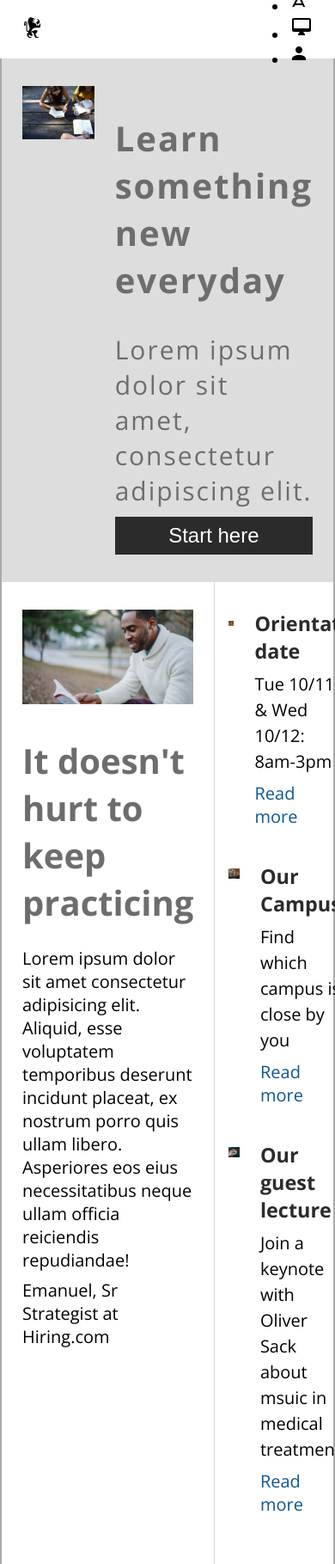
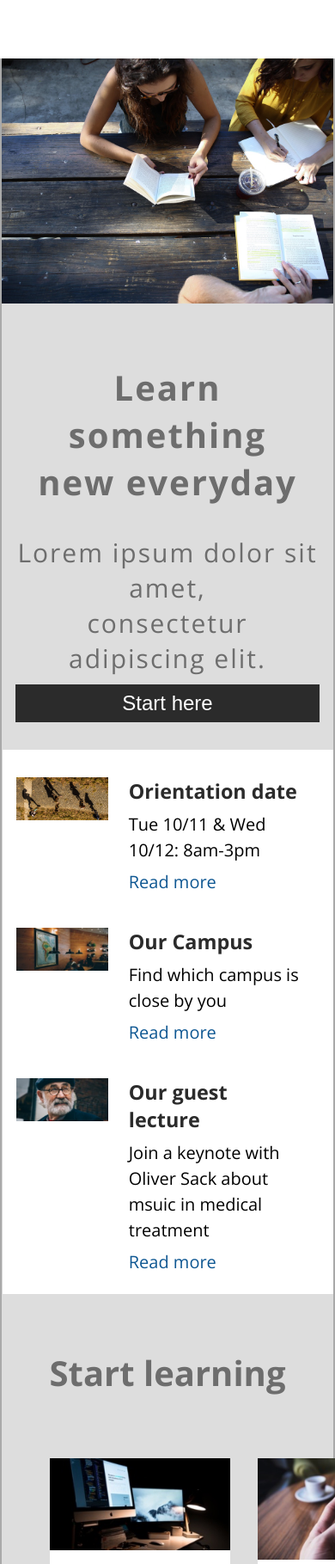
Before and after one commit to MohamedAmineC/Colmaracademy, a plain HTML site: page index.html in a window 390 px wide. Shown: the top 1819 px of the page at 86% size. Drawn offline with nearby package versions, Linux system fonts and the light colour scheme.

Commit message:
banner + article + footer section mobile version

```diff
--- a/index.html
+++ b/index.html
@@ -14,7 +14,7 @@
 <body>
     <header>
         <div class="logo-container ">
-            <img src="./ressources/images/ic-logo.svg" alt="Page logo">
+            <img src="./ressources/images/ic-logo.svg" class="desktop" alt="Page logo">
             <p class="desktop"><stong class="logo">Colmar</stong>Academy</p>
         </div>
         <nav class="menu desktop">
@@ -25,22 +25,9 @@
                 <li><a href="#">Sign in</a></li>
             </ul>
         </nav>
-        <nav class="menu mobile">
-            <ul>
-                <li>
-                    <img src="./ressources/images/ic-on-campus.svg" alt="On campus icon" />
-                </li>
-                <li>
-                    <img src="./ressources/images/ic-online.svg" alt="Online icon" />
-                </li>
-                <li>
-                    <img src="./ressources/images/ic-login.svg" alt="login icon" />
-                </li>
-            </ul>
-        </nav>
     </header>
     <main>
-        <div class="gray-background">
+        <div id="banner-section">
             <div id="banner-container">
                 <div class="image-container">
                     <img src="./ressources/images/banner.jpg" alt="Banner image students studying">
@@ -54,7 +41,7 @@
             </div>
         </div>
         <div id="aritcles-container">
-            <div class="main-article">
+            <div class="main-article desktop">
                     <img src="./ressources/images/information-main.jpg" alt="main article image">
                     <h2>It doesn't hurt to keep practicing </h2>
                     <p>
@@ -69,7 +56,8 @@
             <div class="other-articles">
                <div class="info">
                    <div class="info-image">
-                        <img src="./ressources/images/information-orientation.jpg" alt="Image of orientation day">
+                        <img src="./ressources/images/information-orientation.jpg" class="desktop" alt="Image of orientation day">
+                        <img src="./ressources/images/information-orientation-mobile.jpg" class="mobile" alt="Image of orientation day">
                    </div>
                    <div class="info-content">
                         <h3>Orientation date</h3>
@@ -79,7 +67,8 @@
                </div>
                <div class="info">
                 <div class="info-image">
-                    <img src="./ressources/images/information-campus.jpg" alt="Image of the campus">
+                    <img src="./ressources/images/information-campus.jpg" class="desktop" alt="Image of the campus">
+                    <img src="./ressources/images/information-campus-mobile.jpg" class="mobile" alt="Image of the campus">
                </div>
                <div class="info-content">
                     <h3>Our Campus</h3>
@@ -89,7 +78,8 @@
                </div>
                <div class="info">
                 <div class="info-image">
-                    <img src="./ressources/images/information-guest-lecture.jpg" alt="Image of Oliver Sack the guest lecture">
+                    <img src="./ressources/images/information-guest-lecture.jpg" class="desktop" alt="Image of Oliver Sack the guest lecture">
+                    <img src="./ressources/images/information-guest-lecture-mobile.jpg"  class="mobile" alt="Image of Oliver Sack the guest lecture">
                </div>
                <div class="info-content">
                     <h3>Our guest lecture</h3>
@@ -190,7 +180,7 @@
             <div id="copyrights">
                 © 2016 Colmar Academy. All rights reserved
             </div>
-            <nav>
+            <nav class="desktop">
                <ul>
                    <li><a href="#">Terms</a></li>
                    <li><a href="">Privacy</a></li>
--- a/ressources/CSS/style.css
+++ b/ressources/CSS/style.css
@@ -8,6 +8,8 @@ body{
 img{
     max-width: 100%;
 }
+
+
  /* Header section */
 
 
@@ -37,26 +39,19 @@ p .logo{
 .mobile {
     display: none;
 }
-.desktop ul{
+.menu ul{
     margin: 0;
     font-family: Arial, Helvetica, sans-serif;
 }
-.desktop li {
+.menu li {
     display: inline-block;
     margin-left: .8rem;
 }
-.desktop li a{
+.menu li a{
     color: black;
     text-decoration: none;
 }
-@media screen and (max-width: 700px){
-    .desktop{
-        display: none;
-    }
-    .mobile{
-        display: block;
-    }
-}
+
 
 /* Banner section */
 main{
@@ -64,6 +59,10 @@ main{
     border-top: 0;
 }
 .gray-background{
+    background-color: rgb(221, 221, 221);
+    padding:1.6rem 1.2rem;
+}
+#banner-section{
     background-color: rgb(221, 221, 221);
     padding:1.6rem 1.2rem;
 }
@@ -109,23 +108,24 @@ main{
     margin-bottom: 1.2rem;
     margin-top: 1.6rem;
 }
+
 .other-articles{
     width:40%;
-    padding: 1.6rem .8rem;
     border-left: 1px solid rgb(216, 216, 216);
     align-items: flex-start;
 }
 .info{
     display: flex;
-    padding: .8rem 0;
+    padding: .8rem;
+}
+.info:first-child{
+    padding-top: 1.6rem;
 }
 .info:hover{
     background-color: rgb(165, 164, 164);
     cursor:pointer;
 }
-.info:first-child{
-    padding-top: 0;
-}
+
 .info-image{
     width: 35%;
     height: auto;
@@ -160,6 +160,7 @@ main{
     color: rgb(14, 87, 146);
     text-decoration: none;
 }
+
 
 
 /* Courses section */
@@ -262,3 +263,34 @@ footer nav li a{
     color: grey;
     text-decoration: none;
 }
+
+@media screen and (max-width: 700px){
+    .mobile{
+        display: block;
+    }
+    .desktop{
+        display: none;
+    }
+    #banner-section{
+        padding:0px;
+    }
+    #banner-container{
+        flex-direction: column;
+    }
+    .image-container{
+        width: 100%;
+    }
+    .banner-content{
+        padding:1.6rem .8rem;
+        text-align: center;
+    }
+    .other-articles{
+        width:100%;
+    }
+    footer{
+        text-align: center;
+    }
+    #copyrights{
+        width: 100%;
+    }
+}
```
